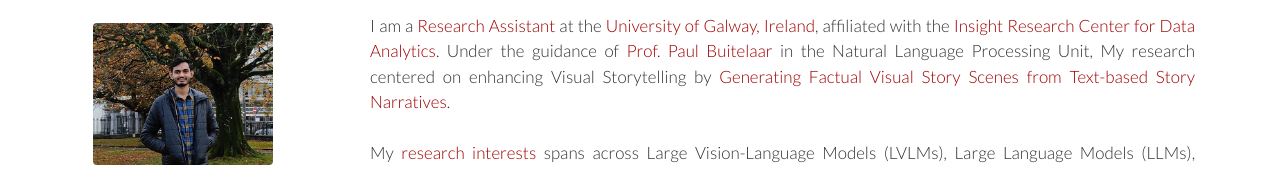
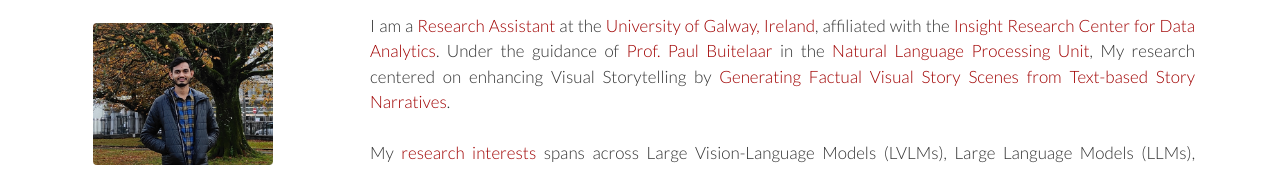
Before and after one commit to janak11111/janak11111.github.io, a plain HTML site: page index.html in a window 1280 px wide. Shown: the part 199-369 px from the top of the page. Drawn offline with nearby package versions, Linux system fonts and the light colour scheme.

Commit message:
Update index.html

```diff
--- a/index.html
+++ b/index.html
@@ -83,7 +83,7 @@
 
 	<div class="col-md-9 pt-5 about">
             	<p class="header pt-3">Hello!</p>
-                    I am a <blockquote style="color:#a00000; display:inline;">Research Assistant</blockquote> at the <a href='https://www.universityofgalway.ie/' target="_blank"> University of Galway, Ireland</a>, affiliated with the <a href="https://www.insight-centre.org/" target="_blank">Insight Research Center for Data Analytics</a>. Under the guidance of <a href="https://www.insight-centre.org/our-team/dr-paul-buitelaar/" target="_blank">Prof. Paul Buitelaar</a> in the Natural Language Processing Unit, My research centered on enhancing Visual Storytelling by <blockquote style="color:#a00000; display:inline;">Generating Factual Visual Story Scenes from Text-based Story Narratives</blockquote>.
+                    I am a <blockquote style="color:#a00000; display:inline;">Research Assistant</blockquote> at the <a href='https://www.universityofgalway.ie/' target="_blank"> University of Galway, Ireland</a>, affiliated with the <a href="https://www.insight-centre.org/" target="_blank">Insight Research Center for Data Analytics</a>. Under the guidance of <a href="https://www.insight-centre.org/our-team/dr-paul-buitelaar/" target="_blank">Prof. Paul Buitelaar</a> in the <blockquote style="color:#a00000; display:inline;">Natural Language Processing Unit</blockquote>, My research centered on enhancing Visual Storytelling by <blockquote style="color:#a00000; display:inline;">Generating Factual Visual Story Scenes from Text-based Story Narratives</blockquote>.
 
                     <br>
                     <br>
```
